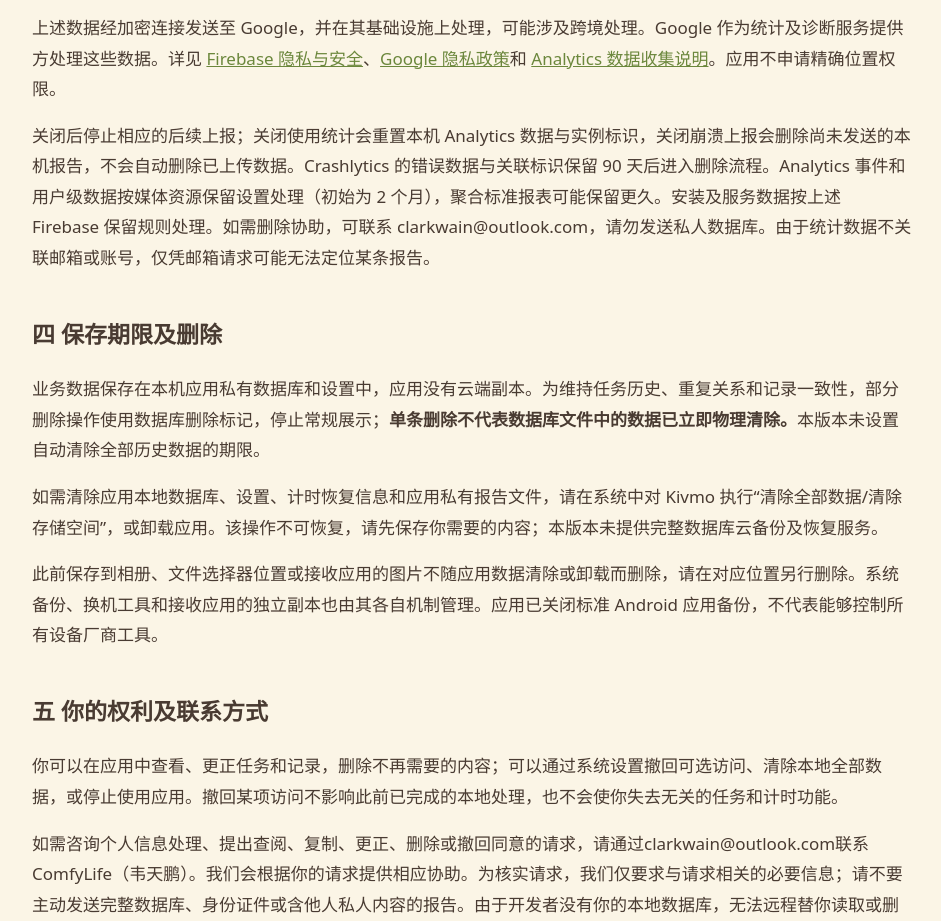
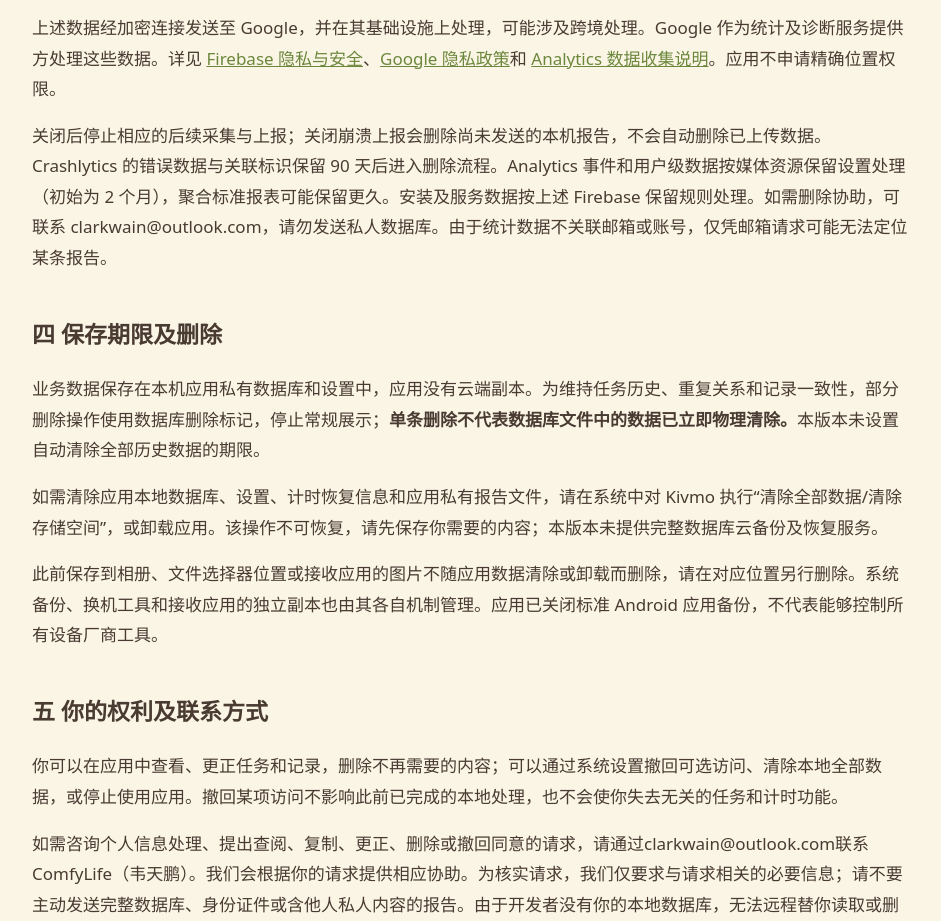
Before and after one commit to ClarkWain/kivmo-privacy-policy, a plain HTML site: page zh-CN.html in a window 1280 px wide. Shown: the part 3393-4314 px from the top of the page, without its empty margins (168-1109 px from the left). Drawn offline with Linux system fonts and the light colour scheme.

Commit message:
Clarify stopping Analytics collection without initializing a gated SDK

```diff
--- a/zh-CN.html
+++ b/zh-CN.html
@@ -41,7 +41,7 @@
 <p>Google Analytics for Firebase 收集应用互动、任务保存及计时操作等功能事件、页面类别、应用与设备信息、由网络连接推断的大致地区以及可重置的应用实例标识，用于了解使用情况和改进产品。我们不会向统计事件主动附加任务标题、备注、清单名称、任务标识或通知正文。不收集广告标识，不开启广告个性化及广告用途授权，不设置与账号关联的用户标识。</p>
 <p>Firebase Crashlytics 收集崩溃或无响应的错误堆栈、相关应用状态、设备和应用信息、安装标识，用于排查稳定性问题；Firebase Sessions 提供应用质量指标。我们不会主动附带任务数据库、任务文字、通知、邮箱或自定义用户标识。错误堆栈与 SDK 诊断可能包含系统或应用产生的技术细节。本版本不启用 Crashlytics 的 Analytics 自动操作线索。</p>
 <p>上述数据经加密连接发送至 Google，并在其基础设施上处理，可能涉及跨境处理。Google 作为统计及诊断服务提供方处理这些数据。详见 <a href="https://firebase.google.com/support/privacy">Firebase 隐私与安全</a>、<a href="https://policies.google.com/privacy">Google 隐私政策</a>和 <a href="https://support.google.com/analytics/answer/11593727">Analytics 数据收集说明</a>。应用不申请精确位置权限。</p>
-<p>关闭后停止相应的后续上报；关闭使用统计会重置本机 Analytics 数据与实例标识，关闭崩溃上报会删除尚未发送的本机报告，不会自动删除已上传数据。Crashlytics 的错误数据与关联标识保留 90 天后进入删除流程。Analytics 事件和用户级数据按媒体资源保留设置处理（初始为 2 个月），聚合标准报表可能保留更久。安装及服务数据按上述 Firebase 保留规则处理。如需删除协助，可联系 clarkwain@outlook.com，请勿发送私人数据库。由于统计数据不关联邮箱或账号，仅凭邮箱请求可能无法定位某条报告。</p>
+<p>关闭后停止相应的后续采集与上报；关闭崩溃上报会删除尚未发送的本机报告，不会自动删除已上传数据。Crashlytics 的错误数据与关联标识保留 90 天后进入删除流程。Analytics 事件和用户级数据按媒体资源保留设置处理（初始为 2 个月），聚合标准报表可能保留更久。安装及服务数据按上述 Firebase 保留规则处理。如需删除协助，可联系 clarkwain@outlook.com，请勿发送私人数据库。由于统计数据不关联邮箱或账号，仅凭邮箱请求可能无法定位某条报告。</p>
 <h2>四 保存期限及删除</h2>
 <p>业务数据保存在本机应用私有数据库和设置中，应用没有云端副本。为维持任务历史、重复关系和记录一致性，部分删除操作使用数据库删除标记，停止常规展示；<strong>单条删除不代表数据库文件中的数据已立即物理清除。</strong>本版本未设置自动清除全部历史数据的期限。</p>
 <p>如需清除应用本地数据库、设置、计时恢复信息和应用私有报告文件，请在系统中对 Kivmo 执行“清除全部数据/清除存储空间”，或卸载应用。该操作不可恢复，请先保存你需要的内容；本版本未提供完整数据库云备份及恢复服务。</p>
```
Also changed, not shown: index.html (+1 -1 lines).
